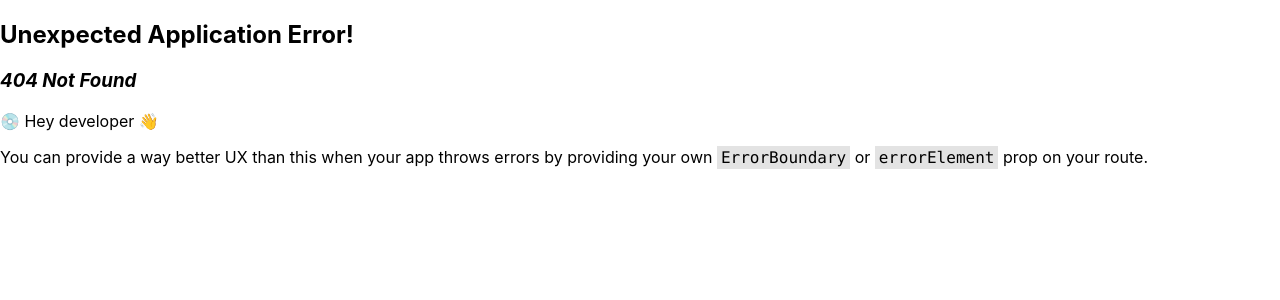
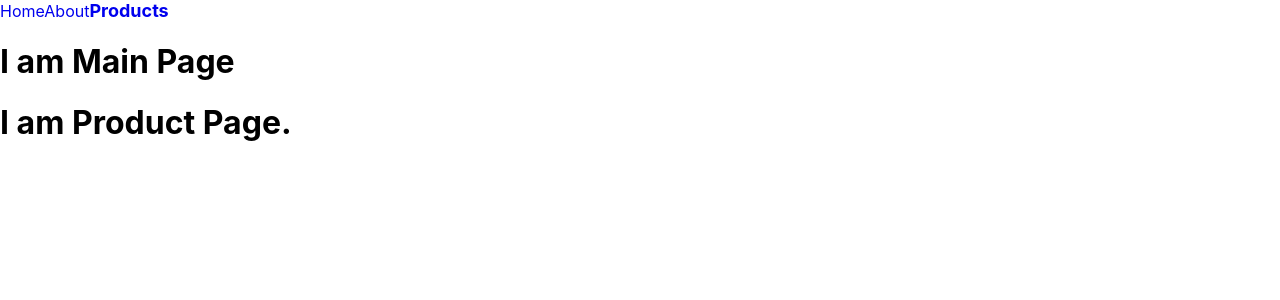
Before and after one commit to hsuhsu000/react-router-dom, a React (Create React App) app: page /products in a window 1280 px wide. Before the commit this address had no page. Shown: the top 300 px of the page. Built offline with nearby package versions, Linux system fonts and the light colour scheme.

Commit message:
product page added and add NavLink

```diff
--- a/src/App.jsx
+++ b/src/App.jsx
@@ -3,6 +3,7 @@ import { createBrowserRouter, RouterProvider } from "react-router-dom";
 import Home from "./pages/Home";
 import About from "./pages/About";
 import Main from "./layouts/Main";
+import Products from "./pages/Products";
 
 const router = createBrowserRouter([
   {
@@ -11,6 +12,7 @@ const router = createBrowserRouter([
     children: [
       { path: "/", element: <Home></Home> },
       { path: "/about", element: <About></About> },
+      {path:"/products", element:<Products></Products>}
     ],
   },
 ]);
--- a/src/components/Navbar.jsx
+++ b/src/components/Navbar.jsx
@@ -1,11 +1,14 @@
 import React from "react";
-import { Link } from "react-router-dom";
+import { NavLink } from "react-router-dom";
 
 const Navbar = () => {
   return (
     <nav>
-      <Link to={"/"}>Home</Link>
-      <Link to={"/about"}>About</Link>
+      <NavLink to={"/"} className={({ isActive }) => (isActive ? "active" : "")}>
+        Home
+      </NavLink>
+      <NavLink to={"/about"}>About</NavLink>
+      <NavLink to={"/products"}>Products</NavLink>
     </nav>
   );
 };
--- a/src/index.css
+++ b/src/index.css
@@ -1,13 +1,19 @@
 body {
   margin: 0;
-  font-family: -apple-system, BlinkMacSystemFont, 'Segoe UI', 'Roboto', 'Oxygen',
-    'Ubuntu', 'Cantarell', 'Fira Sans', 'Droid Sans', 'Helvetica Neue',
-    sans-serif;
+  font-family: -apple-system, BlinkMacSystemFont, "Segoe UI", "Roboto", "Oxygen", "Ubuntu", "Cantarell", "Fira Sans", "Droid Sans", "Helvetica Neue", sans-serif;
   -webkit-font-smoothing: antialiased;
   -moz-osx-font-smoothing: grayscale;
 }
 
 code {
-  font-family: source-code-pro, Menlo, Monaco, Consolas, 'Courier New',
-    monospace;
+  font-family: source-code-pro, Menlo, Monaco, Consolas, "Courier New", monospace;
 }
+
+a {
+  text-decoration: none;
+}
+
+a.active {
+  font-size: 18px;
+  font-weight: bold;
+}
--- /dev/null
+++ b/src/pages/Products.jsx
@@ -0,0 +1,11 @@
+import React from "react";
+
+const Products = () => {
+  return (
+    <>
+      <h1>I am Product Page.</h1>
+    </>
+  );
+};
+
+export default Products;
```
